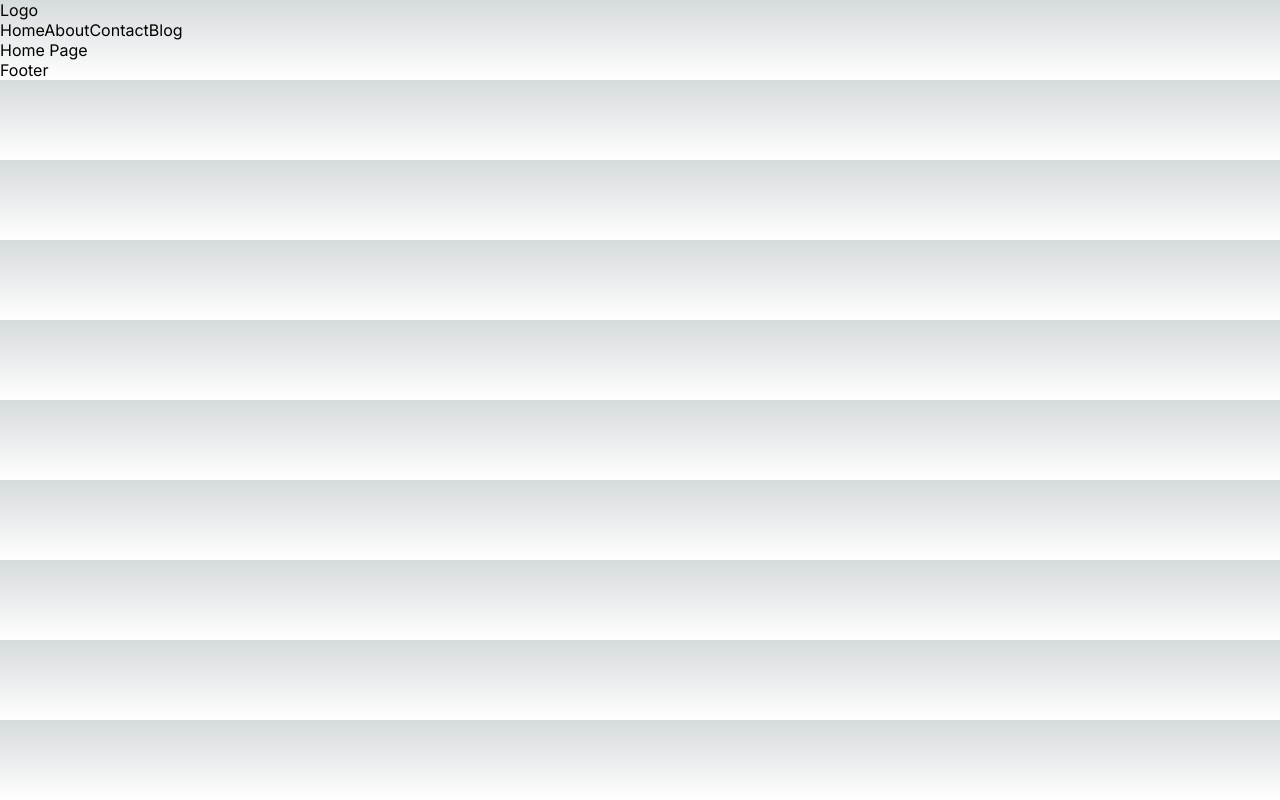
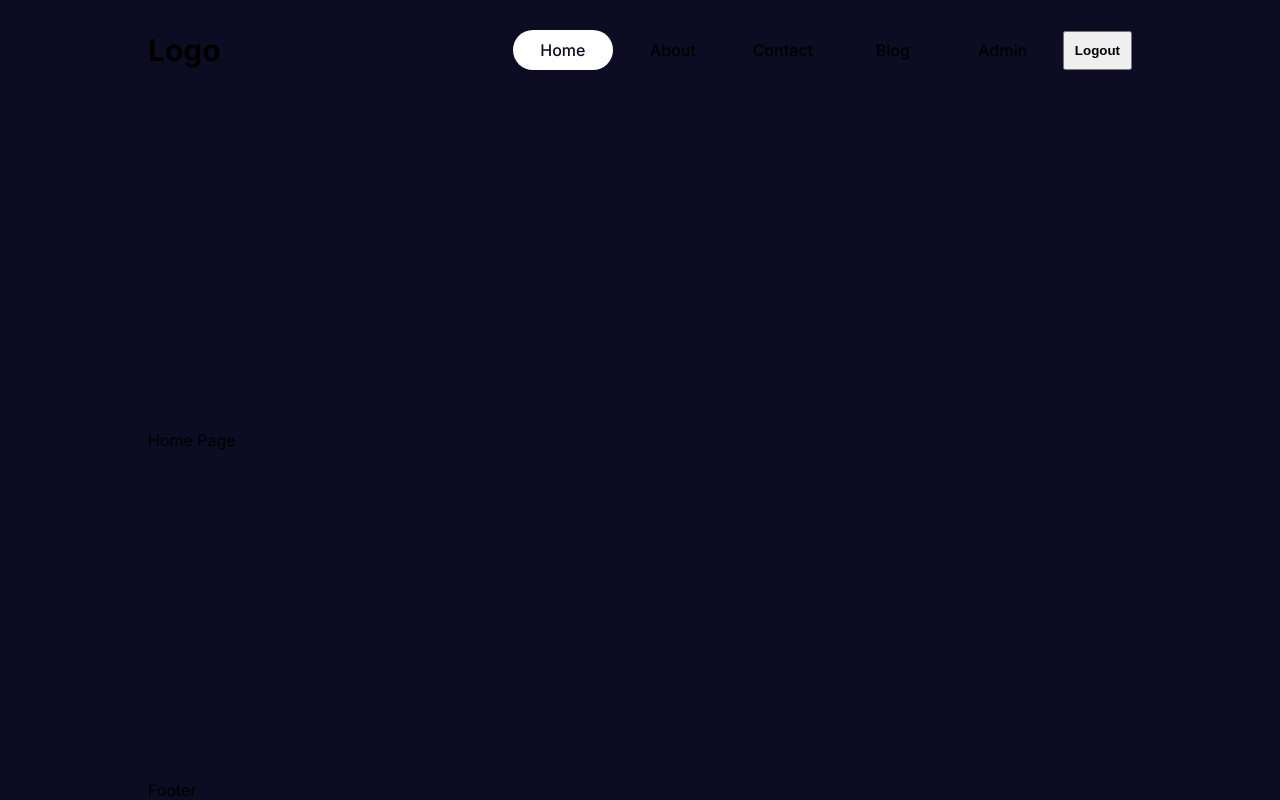
Before and after one commit to DenisDK/Full-stack-Website, a Next.js app: page / in a window 1280 px wide. Built offline with nearby package versions, Linux system fonts and the light colour scheme.

Commit message:
Create NavBar

```diff
--- a/src/app/globals.css
+++ b/src/app/globals.css
@@ -4,6 +4,12 @@
   --font-mono: ui-monospace, Menlo, Monaco, "Cascadia Mono", "Segoe UI Mono",
     "Roboto Mono", "Oxygen Mono", "Ubuntu Monospace", "Source Code Pro",
     "Fira Mono", "Droid Sans Mono", "Courier New", monospace;
+
+    --bg: #0d0c22;
+    --bgSoft: #2d2b42;
+    --text: white;
+    --textSoft: #e5e5e5;
+    --btn: #3673fd;
 
   --foreground-rgb: 0, 0, 0;
   --background-start-rgb: 214, 219, 220;
@@ -87,12 +93,7 @@ body {
 
 body {
   color: rgb(var(--foreground-rgb));
-  background: linear-gradient(
-      to bottom,
-      transparent,
-      rgb(var(--background-end-rgb))
-    )
-    rgb(var(--background-start-rgb));
+  background: var(--bg);
 }
 
 a {
@@ -105,3 +106,57 @@ a {
     color-scheme: dark;
   }
 }
+
+.container {
+   width: 1536px;
+   margin: auto;
+   padding-left: 50px;
+   padding-right: 50px;
+   min-height: 100vh;
+   display: flex;
+   flex-direction: column;
+   justify-content: space-between;
+ }
+
+ @media (max-width: 1536px) {
+   .container {
+     width: 1366px;
+   }
+ }
+
+ @media (max-width: 1366px) {
+   .container {
+     width: 1280px;
+   }
+ }
+
+ @media (max-width: 1280px) {
+   .container {
+     width: 1024px;
+     padding-left: 20px;
+     padding-right: 20px;
+   }
+ }
+
+ @media (max-width: 1024px) {
+   .container {
+     width: 768px;
+   }
+ }
+
+ @media (max-width: 768px) {
+   .container {
+     width: 640px;
+   }
+ }
+
+ @media (max-width: 640px) {
+   .container {
+     width: 475px;
+   }
+ }
+ @media (max-width: 475px) {
+   .container {
+     width: 380px;
+   }
+ }
--- a/src/app/layout.jsx
+++ b/src/app/layout.jsx
@@ -14,9 +14,11 @@ export default function RootLayout({ children }) {
   return (
     <html lang="en">
       <body className={inter.className}>
-        <Navbar />
-        {children}
-        <Footer />
+        <div className="container">
+          <Navbar />
+          {children}
+          <Footer />
+        </div>
       </body>
     </html>
   );
--- a/src/components/navbar/Navbar.jsx
+++ b/src/components/navbar/Navbar.jsx
@@ -1,12 +1,13 @@
 import React from "react";
 import { Links } from "./links/Links";
+import styles from "./navbar.module.css";
 
 export const Navbar = () => {
   return (
-    <div>
-      <div className="">Logo</div>
+    <div className={styles.container}>
+      <div className={styles.logo}>Logo</div>
       <div className="">
-        <Links></Links>
+        <Links />
       </div>
     </div>
   );
--- a/src/components/navbar/links/Links.jsx
+++ b/src/components/navbar/links/Links.jsx
@@ -1,5 +1,6 @@
-import Link from "next/link";
 import React from "react";
+import styles from "./links.module.css";
+import { NavLink } from "./navLink/NavLink";
 
 export const Links = () => {
   const links = [
@@ -21,13 +22,22 @@ export const Links = () => {
     },
   ];
 
+  const session = true;
+  const isAdmin = true;
+
   return (
-    <div>
+    <div className={styles.links}>
       {links.map((link) => (
-        <Link href={link.path} key={link.title}>
-          {link.title}
-        </Link>
+        <NavLink link={link} key={link.title} />
       ))}
+      {session ? (
+        <>
+          {isAdmin && <NavLink link={{ title: "Admin", path: "/admin" }} />}
+          <button className={styles.logout}>Logout</button>
+        </>
+      ) : (
+        <NavLink link={{ title: "Login", path: "/login" }} />
+      )}
     </div>
   );
 };
--- /dev/null
+++ b/src/components/navbar/links/links.module.css
@@ -0,0 +1,42 @@
+
+.links {
+   display: flex;
+   align-items: center;
+   gap: 10px;
+ }
+
+ .logout {
+   padding: 10px;
+   cursor: pointer;
+   font-weight: bold;
+ }
+
+ .menuButton,
+ .mobileLinks {
+   display: none;
+ }
+
+ @media (max-width: 768px) {
+   .links {
+     display: none;
+   }
+
+   .menuButton {
+     display: block;
+     cursor: pointer;
+   }
+
+   .mobileLinks {
+     position: absolute;
+     top: 100px;
+     right: 0;
+     width: 50%;
+     height: calc(100vh - 100px);
+     background-color: var(--bg);
+     display: flex;
+     flex-direction: column;
+     align-items: center;
+     justify-content: center;
+     gap: 10px;
+   }
+ }
--- /dev/null
+++ b/src/components/navbar/links/navLink/NavLink.jsx
@@ -0,0 +1,21 @@
+"use client";
+
+import React from "react";
+import styles from "./navLink.module.css";
+import Link from "next/link";
+import { usePathname } from "next/navigation";
+
+export const NavLink = ({ link }) => {
+  const pathName = usePathname();
+
+  return (
+    <Link
+      href={link.path}
+      className={`${styles.container} ${
+        pathName === link.path && styles.active
+      }`}
+    >
+      {link.title}
+    </Link>
+  );
+};
--- /dev/null
+++ b/src/components/navbar/links/navLink/navLink.module.css
@@ -0,0 +1,12 @@
+.container{
+   min-width: 100px;
+   padding: 10px;
+   border-radius: 20px;
+   font-weight: 500;
+   text-align: center;
+ }
+
+ .active{
+   background-color: var(--text);
+   color: var(--bg);
+ }
--- /dev/null
+++ b/src/components/navbar/navbar.module.css
@@ -0,0 +1,11 @@
+.container{
+   height: 100px;
+   display: flex;
+   align-items: center;
+   justify-content: space-between;
+ }
+
+ .logo{
+   font-size: 30px;
+   font-weight: bold;
+ }
```
